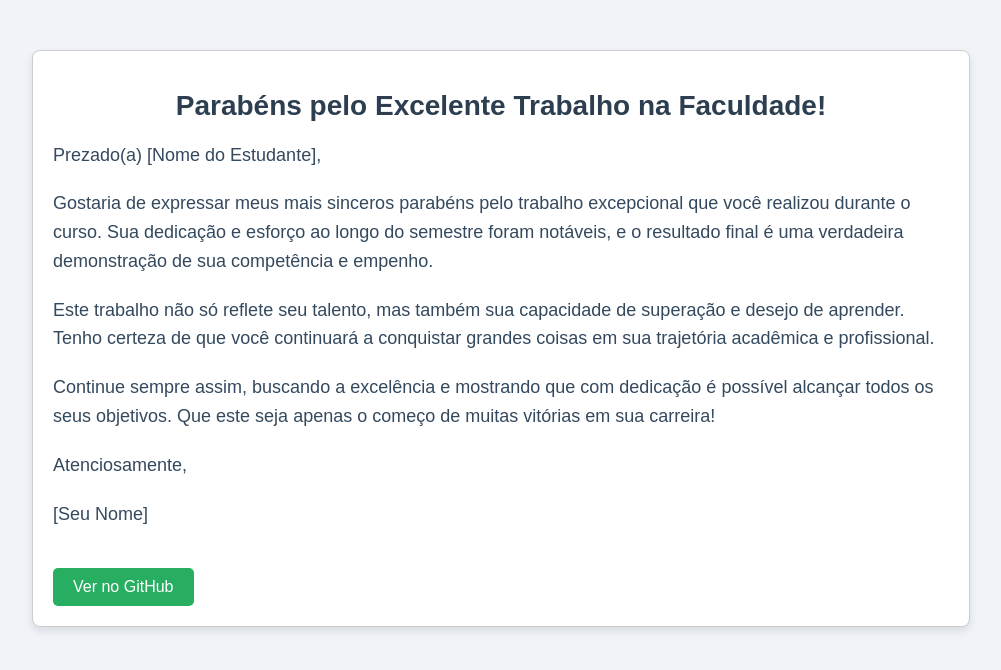
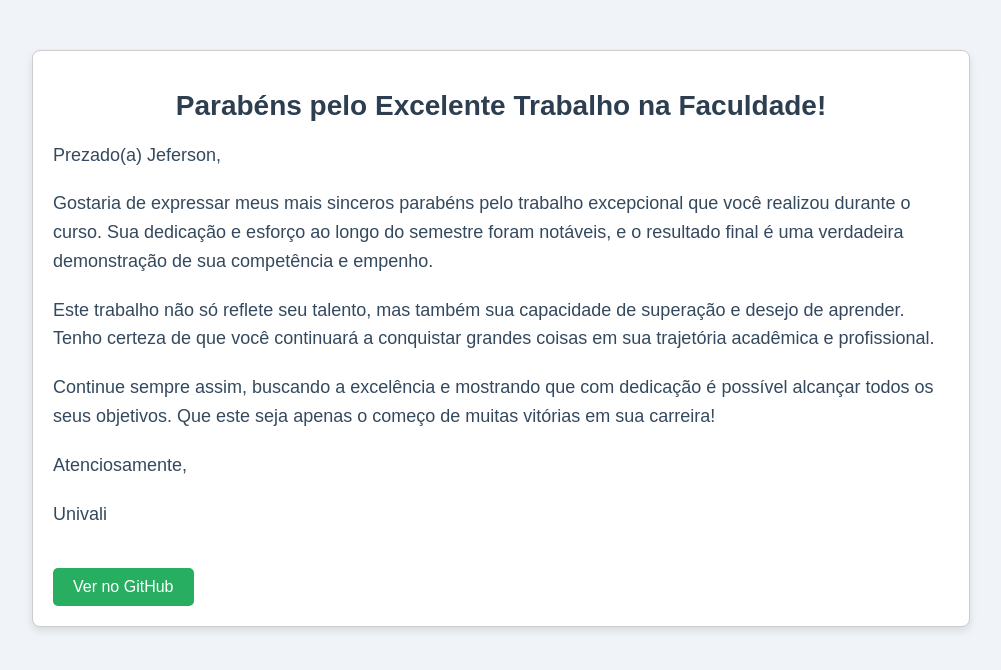
Before and after one commit to jcm0401/acarta, a plain HTML site: page index.htm in a window 1280 px wide. Shown: the whole page, without its empty margins (139-1140 px from the left). Drawn offline with Linux system fonts and the light colour scheme.

Commit message:
index.htm

```diff
--- a/index.htm
+++ b/index.htm
@@ -1,5 +1,4 @@
 <!DOCTYPE html>
-<!-- saved from url=(0058)file:///Users/jefersoncarvalhomiranda/Downloads/index.html -->
 <html lang="pt-br"><head><meta http-equiv="Content-Type" content="text/html; charset=UTF-8">
 
     <meta name="viewport" content="width=device-width, initial-scale=1.0">
@@ -48,12 +47,12 @@
 <body>
     <div class="container">
         <h1>Parabéns pelo Excelente Trabalho na Faculdade!</h1>
-        <p>Prezado(a) [Nome do Estudante],</p>
+        <p>Prezado(a) Jeferson,</p>
         <p>Gostaria de expressar meus mais sinceros parabéns pelo trabalho excepcional que você realizou durante o curso. Sua dedicação e esforço ao longo do semestre foram notáveis, e o resultado final é uma verdadeira demonstração de sua competência e empenho.</p>
         <p>Este trabalho não só reflete seu talento, mas também sua capacidade de superação e desejo de aprender. Tenho certeza de que você continuará a conquistar grandes coisas em sua trajetória acadêmica e profissional.</p>
         <p>Continue sempre assim, buscando a excelência e mostrando que com dedicação é possível alcançar todos os seus objetivos. Que este seja apenas o começo de muitas vitórias em sua carreira!</p>
         <p>Atenciosamente,</p>
-        <p>[Seu Nome]</p>
+        <p>Univali</p>
         <a href="https://github.com/usuario/repositorio" class="button">Ver no GitHub</a>
     </div>
 
```
